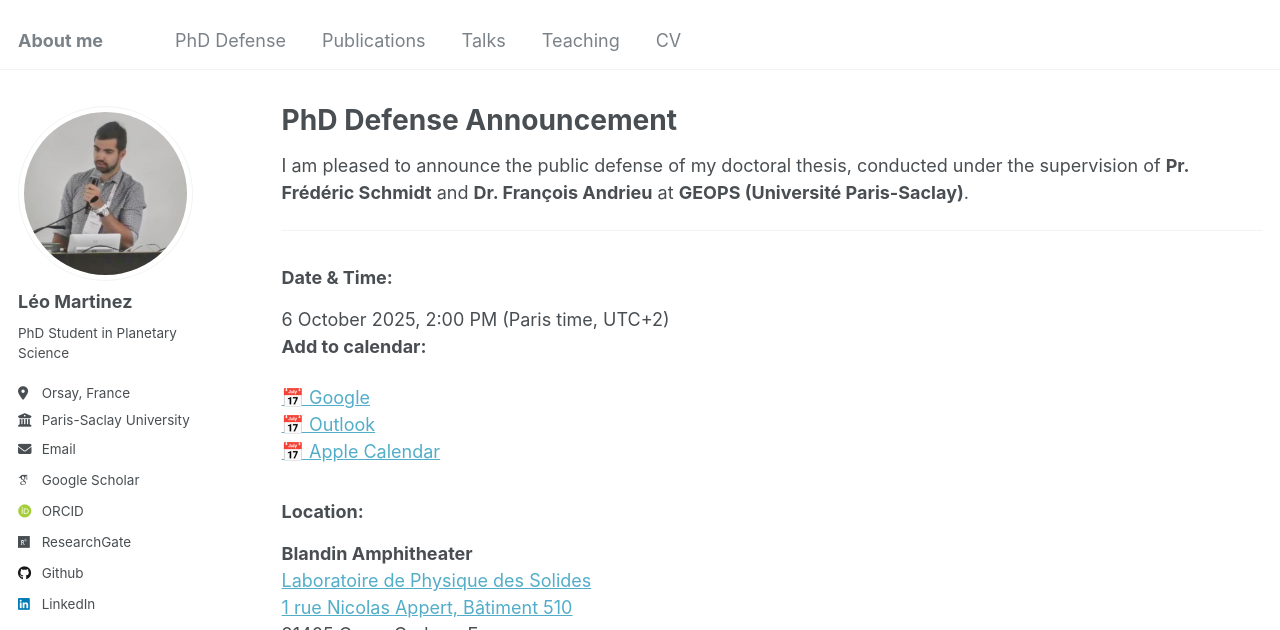
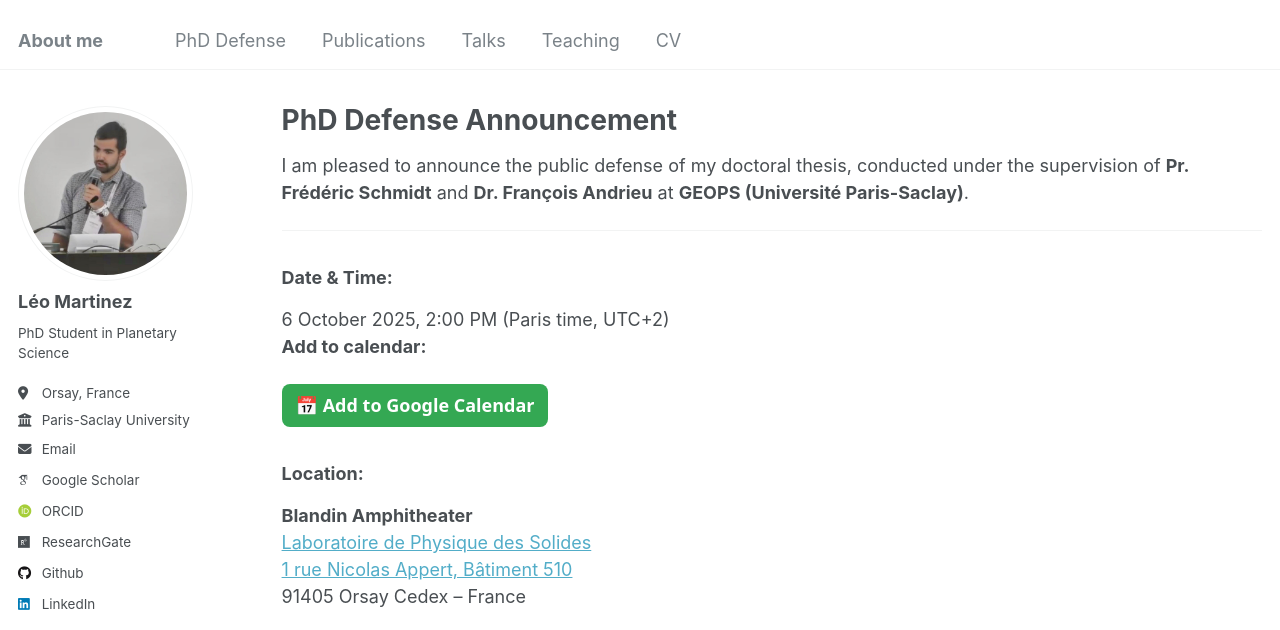
Before and after one commit to leomrtinez/leomrtinez.github.io, a Jekyll site: the page built from _pages/PhD_defense.md, in a window 1280 px wide and 900 px high, cut to the strip 0-630 px from the top of the window. Built offline with Jekyll 4.4.1, drawn with Linux system fonts in a browser that asks for light colours; some web fonts are replaced; some of the changed lines change nothing that is shown.

Commit message:
Update PhD_defense.md

```diff
--- a/_pages/PhD_defense.md
+++ b/_pages/PhD_defense.md
@@ -17,10 +17,11 @@ I am pleased to announce the public defense of my doctoral thesis, conducted und
 6 October 2025, 2:00 PM (Paris time, UTC+2)
 **Add to calendar:**
 
-[📅 Google](https://calendar.google.com/calendar/render?action=TEMPLATE&text=PhD+Defense+Léo+Martinez&dates=20251006T120000Z/20251006T160000Z&details=PhD+Defense+under+the+supervision+of+Prof.+Frédéric+Schmidt+and+Dr.+François+Andrieu+at+GEOPS+(Université+Paris-Saclay).+Join+via+Zoom:+https://universite-paris-saclay-fr.zoom.us/j/93874359215pwd=8HtlagOW527a09Ha36V3OxPGl9F8BY.1&location=Amphithéâtre+Blandin,+Laboratoire+de+Physique+des+Solides,+1+Rue+Nicolas+Appert,+91405+Orsay+Cedex,+France)
-[📅 Outlook](https://outlook.live.com/calendar/0/deeplink/compose?subject=PhD%20Defense%20Léo%20Martinez&body=PhD%20Defense%20under%20the%20supervision%20of%20Prof.%20Frédéric%20Schmidt%20and%20Dr.%20François%20Andrieu%20at%20GEOPS%20(Université%20Paris-Saclay).%20Join%20via%20Zoom:%20https://universite-paris-saclay-fr.zoom.us/j/93874359215pwd=8HtlagOW527a09Ha36V3OxPGl9F8BY.1&startdt=2025-10-06T12:00:00Z&enddt=2025-10-06T16:00:00Z&location=Amphithéâtre%20Blandin,%20Laboratoire%20de%20Physique%20des%20Solides,%201%20Rue%20Nicolas%20Appert,%2091405%20Orsay%20Cedex,%20France)
-[📅 Apple Calendar](https://www.google.com/calendar/render?action=TEMPLATE&text=PhD+Defense+Léo+Martinez&dates=20251006T120000Z/20251006T160000Z&details=PhD%20Defense...&location=Orsay)
-
+<a href="https://calendar.google.com/calendar/render?action=TEMPLATE&text=PhD+Defense+Léo+Martinez&dates=20251006T120000Z/20251006T160000Z&details=PhD+Defense+under+the+supervision+of+Prof.+Frédéric+Schmidt+and+Dr.+François+Andrieu+at+GEOPS+(Université+Paris-Saclay).+Join+via+Zoom:+https://universite-paris-saclay-fr.zoom.us/j/93874359215pwd=8HtlagOW527a09Ha36V3OxPGl9F8BY.1&location=Amphithéâtre+Blandin,+Laboratoire+de+Physique+des+Solides,+1+Rue+Nicolas+Appert,+91405+Orsay+Cedex,+France"
+   target="_blank" rel="noopener"
+   style="display:inline-block;padding:8px 14px;border-radius:8px;background:#34a853;color:#fff;text-decoration:none;font-weight:600;font-family:system-ui, -apple-system, Segoe UI, Roboto, Arial, sans-serif;">
+  📅 Add to Google Calendar
+</a>
 
 
 ### Location:
```
